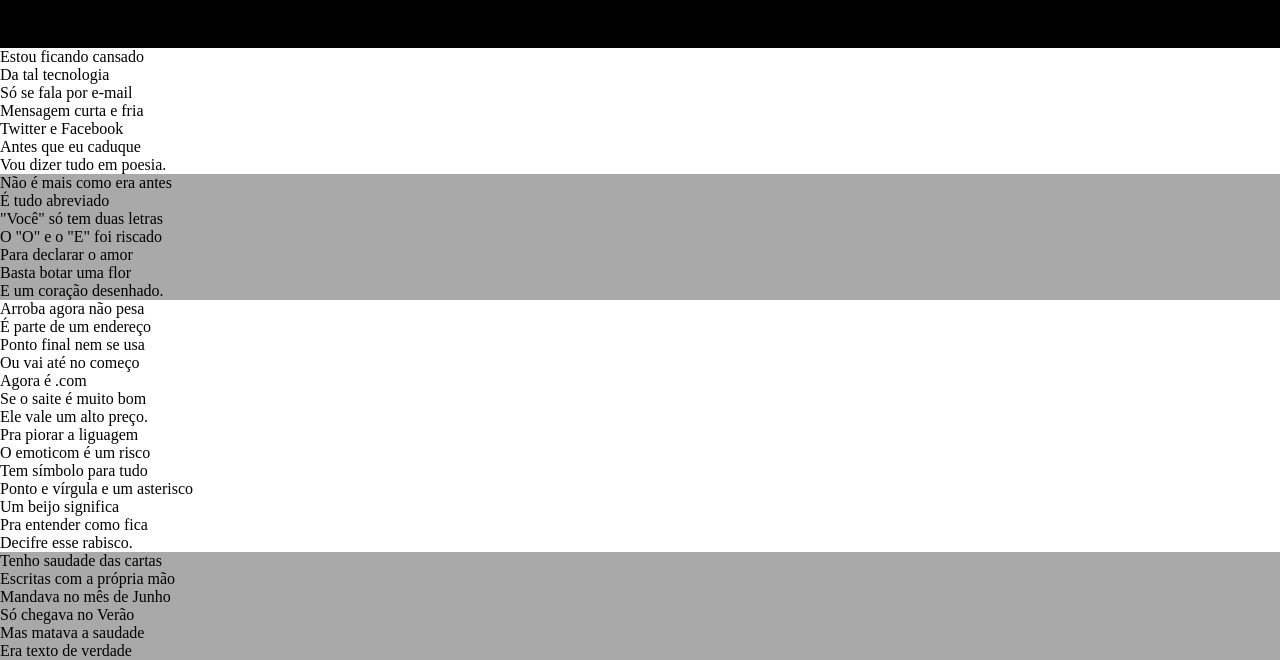
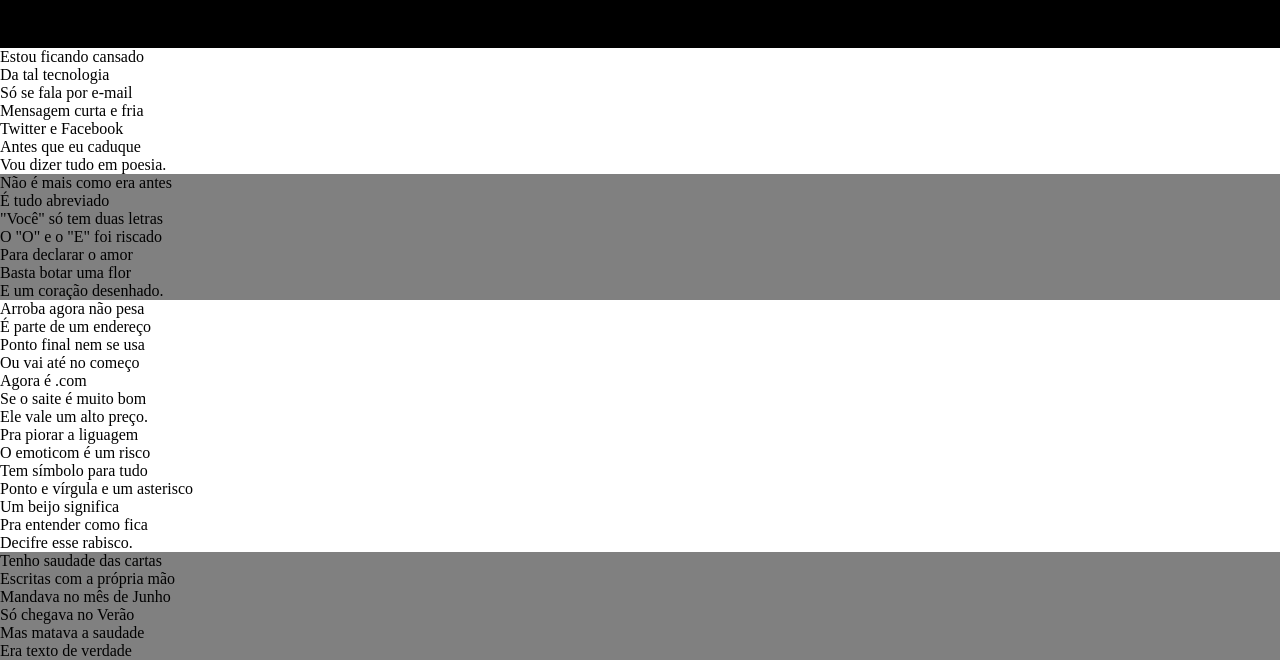
Before and after one commit to BrunoBertol/projetos-front-end, a plain HTML site: page Projetos/Projeto 1/principal.html in a window 1280 px wide. Shown: the part 107-767 px from the top of the page. Drawn offline with Linux system fonts and the light colour scheme.

Commit message:
Update principal.css

```diff
--- a/Projetos/Projeto 1/principal.css
+++ b/Projetos/Projeto 1/principal.css
@@ -41,6 +41,11 @@ main > section.normal {
     background-color: white;
 }
 
+main > section.image {
+    background-color: grey;
+    background-image: ;
+}
+
 footer {
     background-color: black;
     padding: 10px;
```
